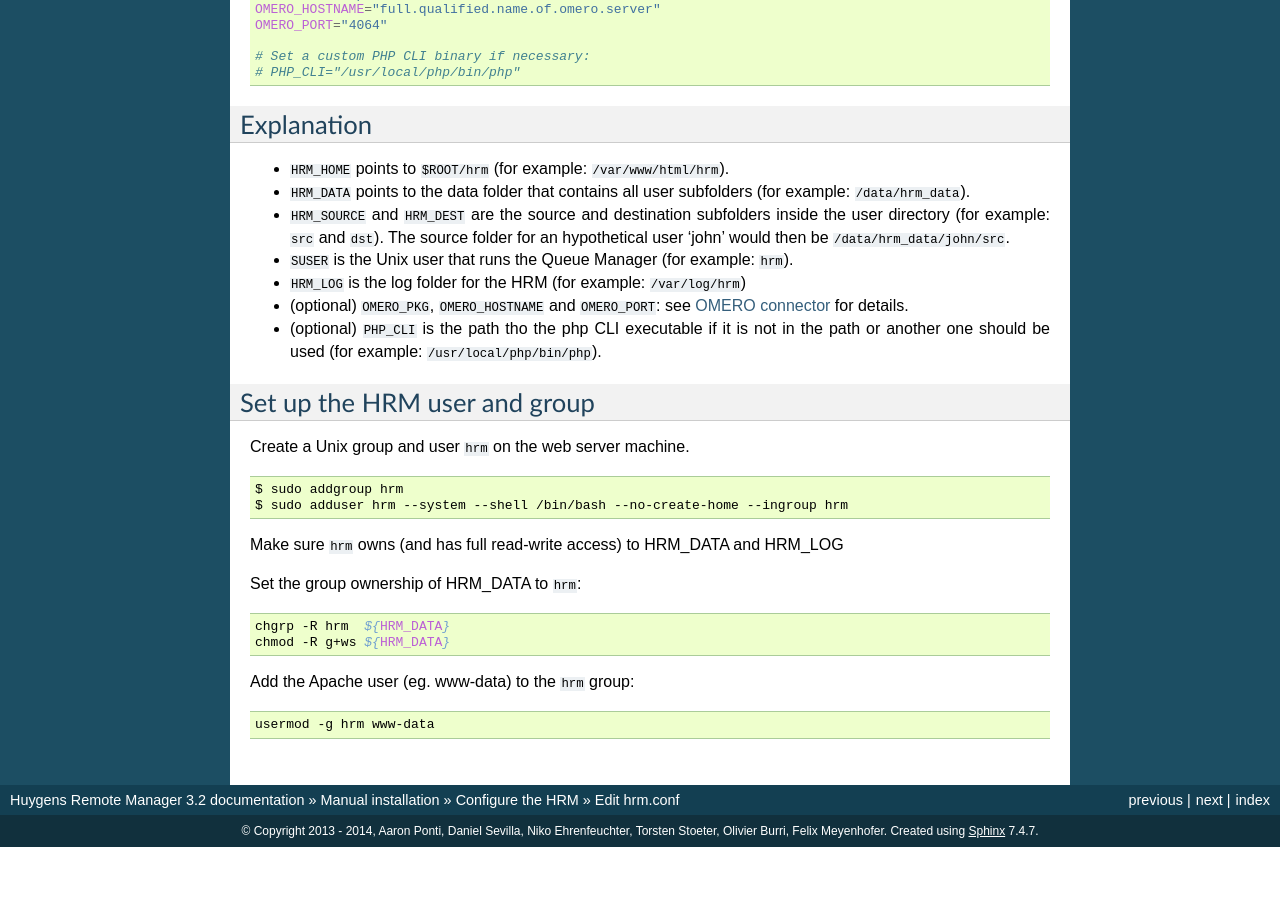
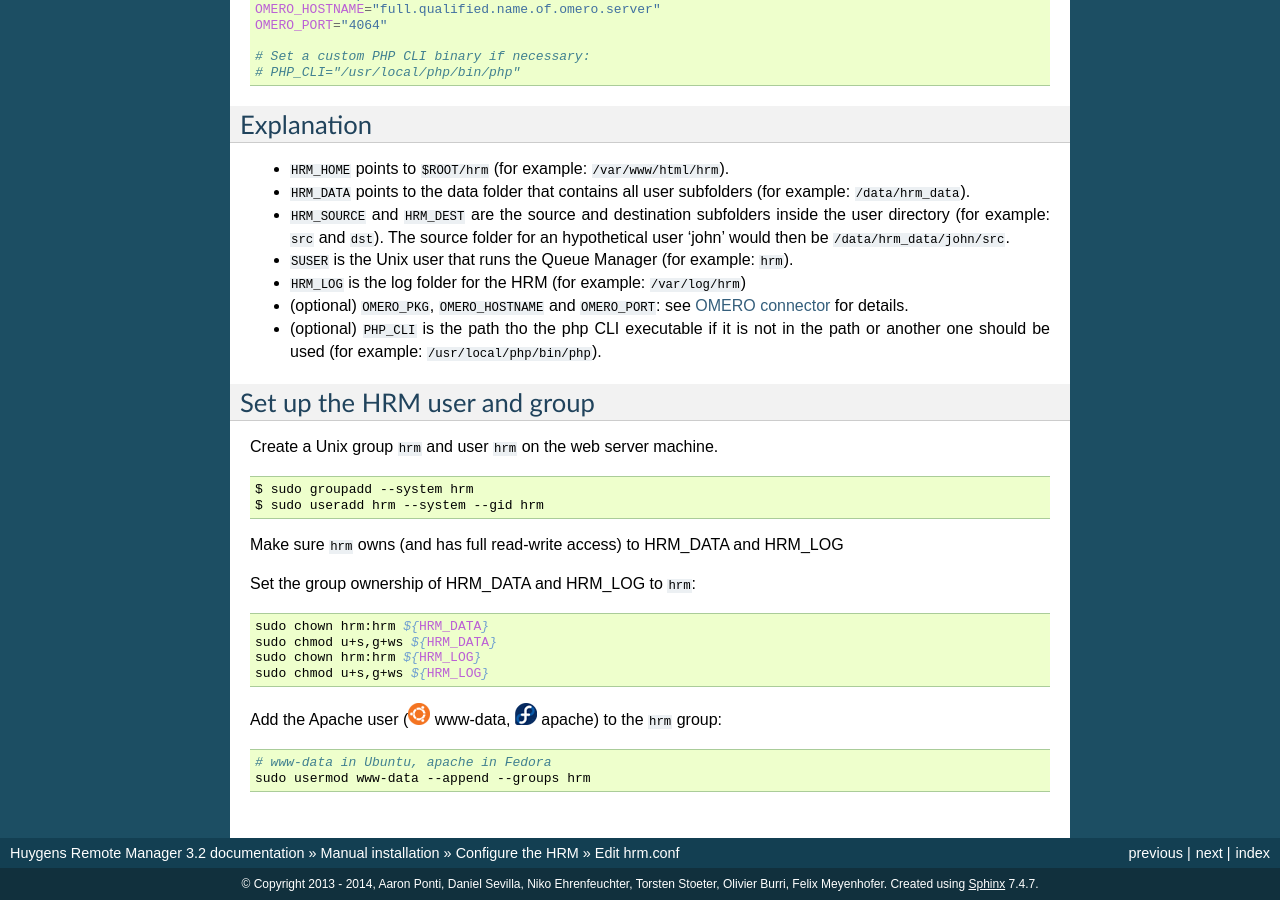
Before and after one commit to aarpon/hrm_docs, a Sphinx documentation site: the page built from docs/hrm_conf.rst, in a window 1280 px wide and 900 px high, scrolled down 766 px. Built offline with Sphinx 7.4.7, drawn with Linux system fonts in a browser that asks for light colours; before the commit the page ends 1613 px from its top, so only the background shows below that.

Commit message:
Change the instructions on creating hrm user and group to match the install script.

```diff
--- a/docs/hrm_conf.rst
+++ b/docs/hrm_conf.rst
@@ -71,24 +71,27 @@ Explanation
 Set up the HRM user and group
 =============================
 
-Create a Unix group and user ``hrm`` on the web server machine.
+Create a Unix group ``hrm`` and user ``hrm`` on the web server machine.
 
 .. code-block:: sh
 
-    $ sudo addgroup hrm
-    $ sudo adduser hrm --system --shell /bin/bash --no-create-home --ingroup hrm
+    $ sudo groupadd --system hrm
+    $ sudo useradd hrm --system --gid hrm
 
 Make sure ``hrm`` owns (and has full read-write access) to HRM_DATA and HRM_LOG
 
-Set the group ownership of HRM_DATA to ``hrm``:
+Set the group ownership of HRM_DATA and HRM_LOG to ``hrm``:
 
 .. code-block:: sh
 
-    chgrp -R hrm  ${HRM_DATA}
-    chmod -R g+ws ${HRM_DATA}
+    sudo chown hrm:hrm ${HRM_DATA}
+    sudo chmod u+s,g+ws ${HRM_DATA}
+    sudo chown hrm:hrm ${HRM_LOG}
+    sudo chmod u+s,g+ws ${HRM_LOG}
 
-Add the Apache user (eg. www-data) to the ``hrm`` group:
+Add the Apache user (|ubuntu| www-data, |fedora| apache) to the ``hrm`` group:
 
 .. code-block:: sh
 
-    usermod -g hrm www-data
+    # www-data in Ubuntu, apache in Fedora
+    sudo usermod www-data --append --groups hrm
```
